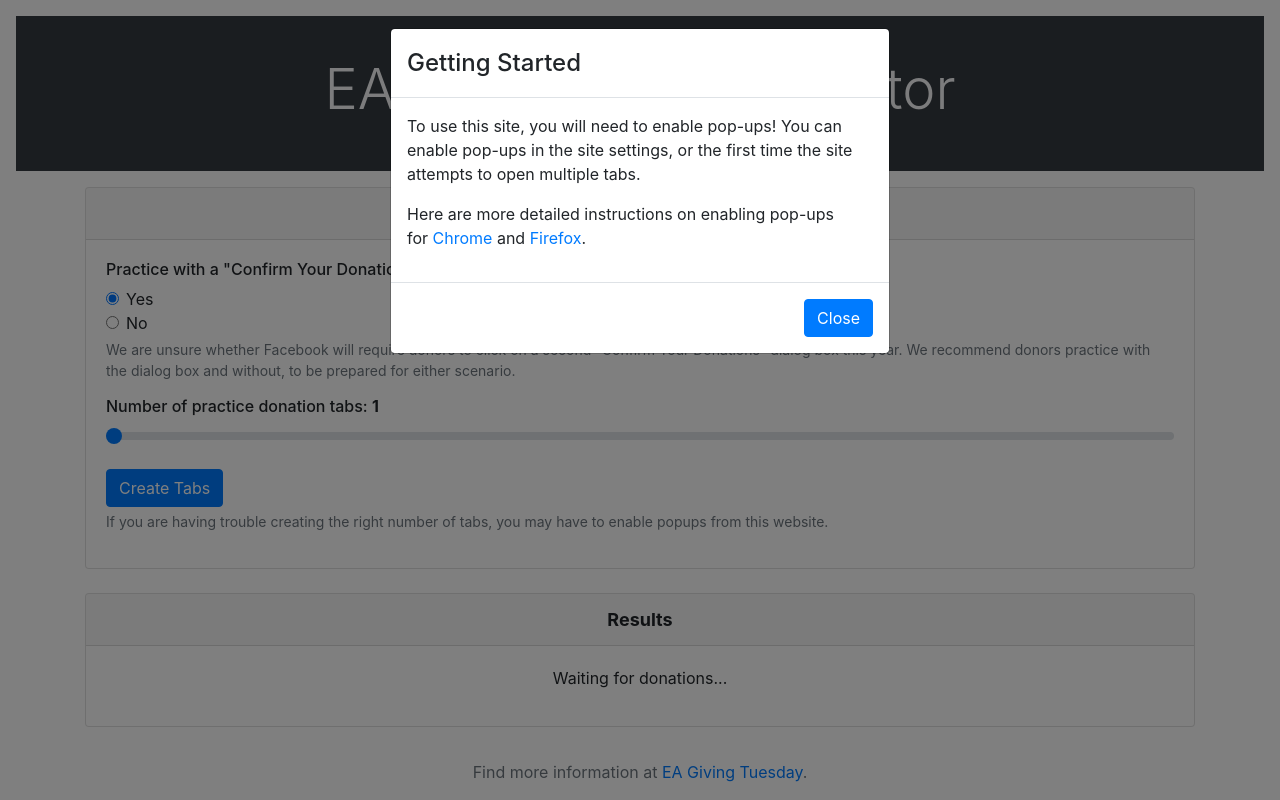
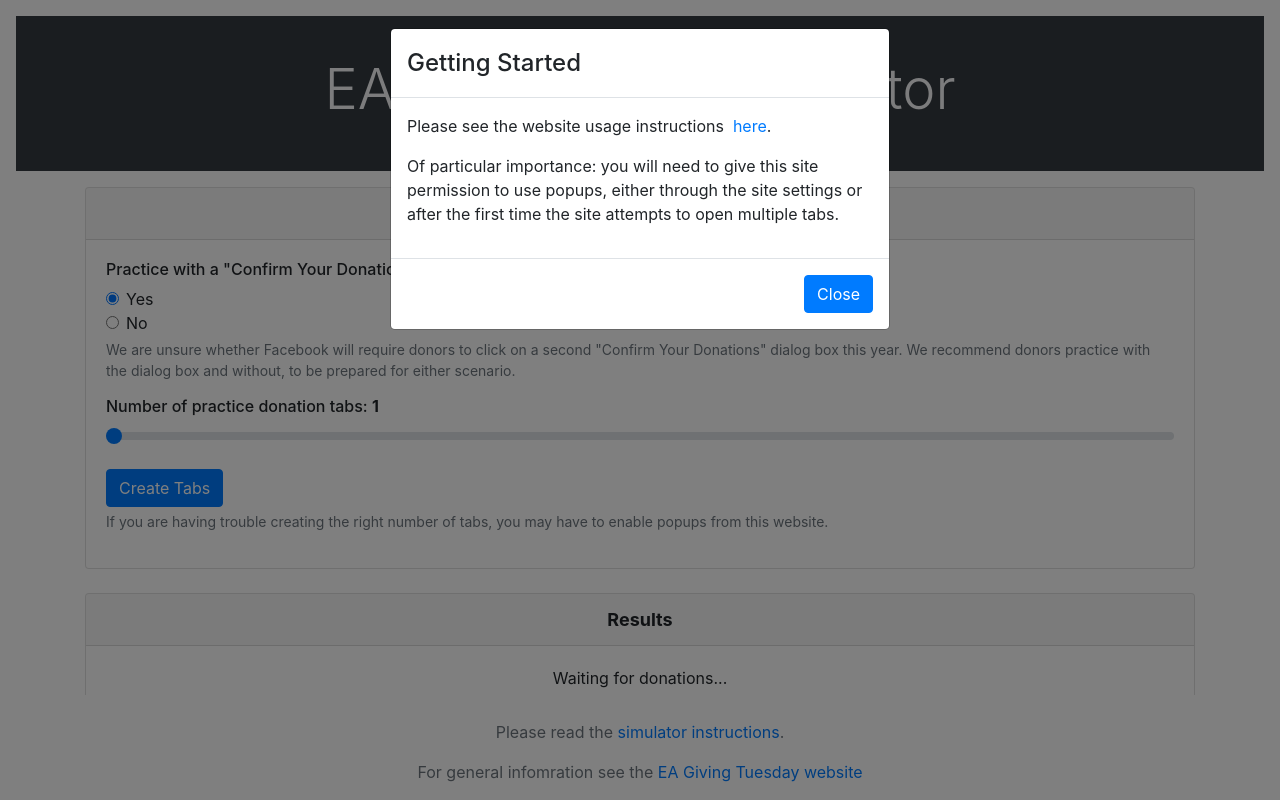
Before and after one commit to eagivingtuesday/eagt-practice, a React (Create React App) app: page / in a window 1280 px wide. Built offline with nearby package versions, Linux system fonts and the light colour scheme; a web font is replaced by a local one.

Commit message:
link to instructions + update welcome dialogue. Closes #29.  Closes #9.

```diff
--- a/public/index.html
+++ b/public/index.html
@@ -16,7 +16,12 @@
 
     <footer class="footer">
       <div class="container text-center text-muted">
-        <p>Find more information at <a href="https://www.eagivingtuesday.org/" target="_blank">EA Giving Tuesday</a>.</p>
+        <p>
+          Please read the <a href="https://www.eagiv.org/simguide" target="_blank">simulator instructions</a>.
+        </p>
+        <p>
+          For general infomration see the <a href="https://www.eagivingtuesday.org/" target="_blank">EA Giving Tuesday website</a>
+        </p>
       </div>
     </footer>
 
--- a/src/components/InstructionsModal.js
+++ b/src/components/InstructionsModal.js
@@ -10,19 +10,13 @@ class InstructionsModal extends React.Component {
           <Modal.Title>Getting Started</Modal.Title>
         </Modal.Header>
         <Modal.Body>
-          <p>To use this site, you will need to enable pop-ups!
-            You can enable pop-ups in the site settings,
-            or the first time the site attempts to open multiple tabs.
+          <p>
+            Please see the website usage instructions &nbsp;
+            <a href="https://eagiv.org/simguide" target="_blank">here</a>.
           </p>
-          <p>Here are more detailed instructions on enabling pop-ups for&nbsp;
-            <a href="https://support.google.com/chrome/answer/95472?co=GENIE.Platform%3DDesktop&hl=en"
-               target="_blank">
-               Chrome
-            </a>&nbsp;and&nbsp;
-            <a href="https://support.mozilla.org/en-US/kb/pop-blocker-settings-exceptions-troubleshooting"
-               target="_blank">
-               Firefox
-            </a>.
+          <p>Of particular importance: you will need to give this site permission
+          to use popups, either through the site settings or after the first time the
+          site attempts to open multiple tabs.
           </p>
         </Modal.Body>
         <Modal.Footer>
```
